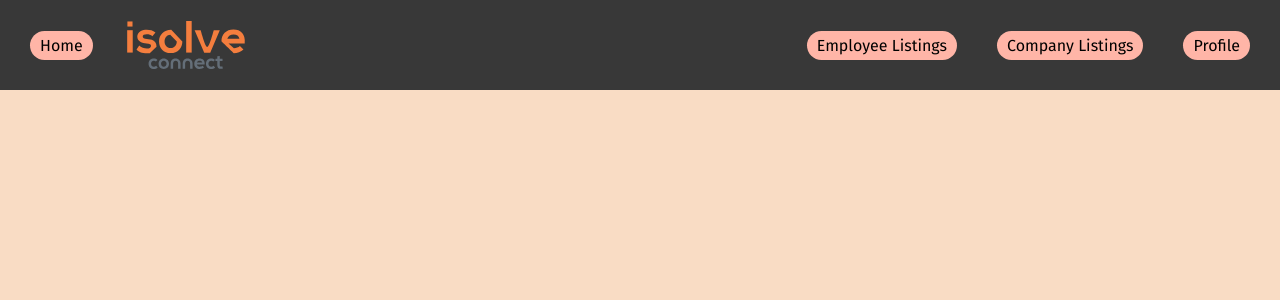
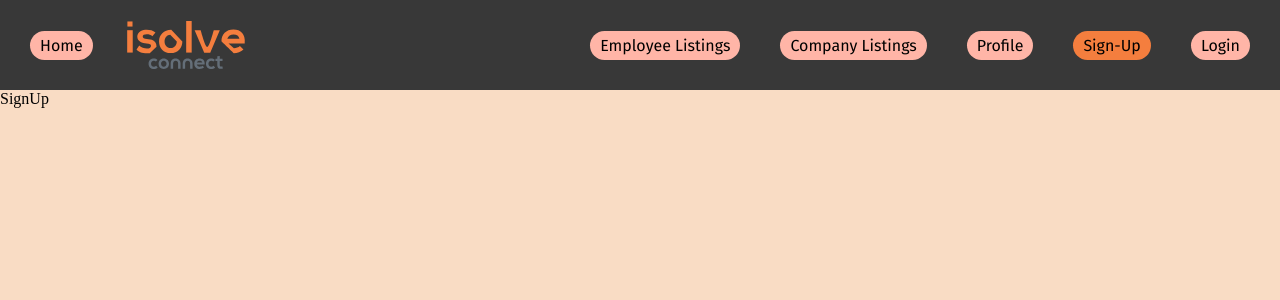
Before and after one commit to kmixc/iSolve-Connect, a React (Create React App) app: page /signup in a window 1280 px wide. Shown: the top 300 px of the page. Built offline with nearby package versions, Linux system fonts and the light colour scheme.

Commit message:
Sign up login

```diff
--- a/package.json
+++ b/package.json
@@ -6,6 +6,8 @@
     "@testing-library/jest-dom": "^5.16.1",
     "@testing-library/react": "^11.2.7",
     "@testing-library/user-event": "^12.8.3",
+    "express": "^4.17.2",
+    "mongoose": "^6.2.1",
     "react": "^17.0.2",
     "react-dom": "^17.0.2",
     "react-refresh": "^0.11.0",
--- a/public/index.html
+++ b/public/index.html
@@ -1,14 +1,12 @@
 <!DOCTYPE html>
 <html lang="en">
+
 <head>
   <meta charset="utf-8" />
-    <link rel="icon" href="%PUBLIC_URL%/favicon.ico" />
+  <link rel="icon" href="logo192.png" />
   <meta name="viewport" content="width=device-width, initial-scale=1" />
   <meta name="theme-color" content="#000000" />
-    <meta
-      name="description"
-      content="Web site created using create-react-app"
-    />
+  <meta name="description" content="Web site created using create-react-app" />
   <link rel="apple-touch-icon" href="%PUBLIC_URL%/logo192.png" />
   <!--
       manifest.json provides metadata used when your web app is installed on a
@@ -24,8 +22,9 @@
       work correctly both with client-side routing and a non-root public URL.
       Learn how to configure a non-root public URL by running `npm run build`.
     -->
-    <title>React App</title>
+  <title>iSolve Connect</title>
 </head>
+
 <body>
   <noscript>You need to enable JavaScript to run this app.</noscript>
   <div id="root"></div>
@@ -40,4 +39,5 @@
       To create a production bundle, use `npm run build` or `yarn build`.
     -->
 </body>
+
 </html>
--- a/src/components/Navbar.jsx
+++ b/src/components/Navbar.jsx
@@ -1,5 +1,6 @@
 import React from 'react'
 import Logo from '../logo.svg'
+
 //IMPORTS PAGES
 import Home from '../pages/Home'
 import EmployeeListings from '../pages/EmployeeListings'
@@ -7,6 +8,8 @@ import CompanyListings from '../pages/CompanyListings'
 import Profile from "../pages/Profile";
 import About from '../pages/About'
 import Examples from '../pages/Examples'
+import Login from '../pages/Login'
+import SignUp from '../pages/SignUp'
 
 import {
     BrowserRouter as Router,
@@ -29,6 +32,8 @@ export default function Navbar() {
                     <NavLink className="link" activeClassName="active-link" to='/employeelist'>Employee Listings</NavLink>
                     <NavLink className="link" activeClassName="active-link" to='/companylist'>Company Listings</NavLink>
                     <NavLink className="link" activeClassName="active-link" to='/profile'>Profile</NavLink>
+                    <NavLink className="link signup" activeClassName="active-link" to='/signup'>Sign-Up</NavLink>
+                    <NavLink className="link login" activeClassName="active-link" to='/login'>Login</NavLink>
                 </div>
             </nav>
 
@@ -36,6 +41,12 @@ export default function Navbar() {
                 <Redirect exact from="/" to="home" />
                 <Route path="/home">
                     <Home />
+                </Route>
+                <Route path="/about">
+                    <About />
+                </Route>
+                <Route path="/examples">
+                    <Examples />
                 </Route>
                 <Route path="/employeelist">
                     <EmployeeListings />
@@ -46,11 +57,11 @@ export default function Navbar() {
                 <Route path="/profile">
                     <Profile />
                 </Route>
-                <Route path="/about">
-                    <About />
+                <Route path="/signup">
+                    <SignUp />
                 </Route>
-                <Route path="/examples">
-                    <Examples />
+                <Route path="/login">
+                    <Login />
                 </Route>
             </Switch >
         </Router>
--- a/src/index.css
+++ /dev/null
@@ -1,13 +0,0 @@
-body {
-  margin: 0;
-  font-family: -apple-system, BlinkMacSystemFont, 'Segoe UI', 'Roboto', 'Oxygen',
-    'Ubuntu', 'Cantarell', 'Fira Sans', 'Droid Sans', 'Helvetica Neue',
-    sans-serif;
-  -webkit-font-smoothing: antialiased;
-  -moz-osx-font-smoothing: grayscale;
-}
-
-code {
-  font-family: source-code-pro, Menlo, Monaco, Consolas, 'Courier New',
-    monospace;
-}
--- a/src/index.js
+++ b/src/index.js
@@ -1,6 +1,5 @@
 import React from 'react';
 import ReactDOM from 'react-dom';
-import './index.css';
 import App from './App';
 
 ReactDOM.render(
--- a/src/pages/Home.jsx
+++ b/src/pages/Home.jsx
@@ -1,5 +1,4 @@
 import React from 'react'
-import Logo from '../logo.svg'
 import HomeHeader from '../components/HomeHeader'
 
 export default function Home() {
--- /dev/null
+++ b/src/pages/Login.jsx
@@ -0,0 +1,7 @@
+import React from 'react'
+
+export default function Login() {
+    return (
+        <div>Login</div>
+    )
+}
--- /dev/null
+++ b/src/pages/SignUp.jsx
@@ -0,0 +1,7 @@
+import React from 'react'
+
+export default function SignUp() {
+    return (
+        <div>SignUp</div>
+    )
+}
```
Also changed, not shown: src/models/User.js (added, +32 -0 lines), src/App.css (line endings or trailing spaces), 2 other files (tests, documents, lock files or other folders). Lines whose indentation alone changed are shown as unchanged.
